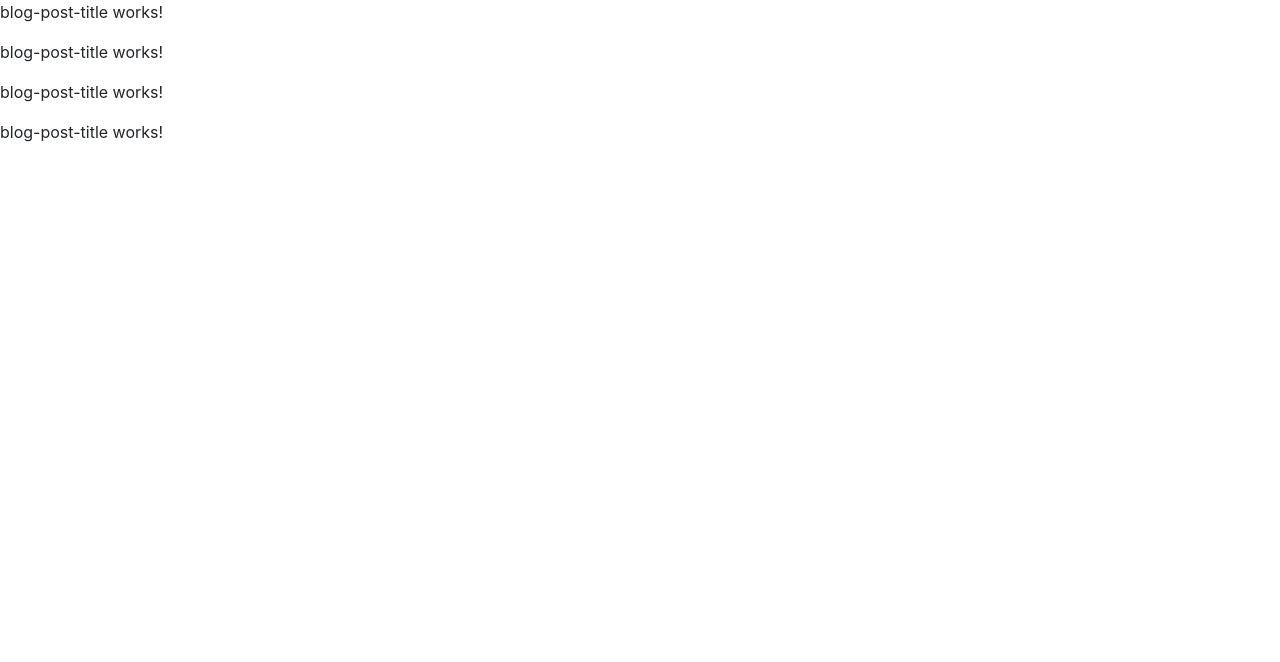
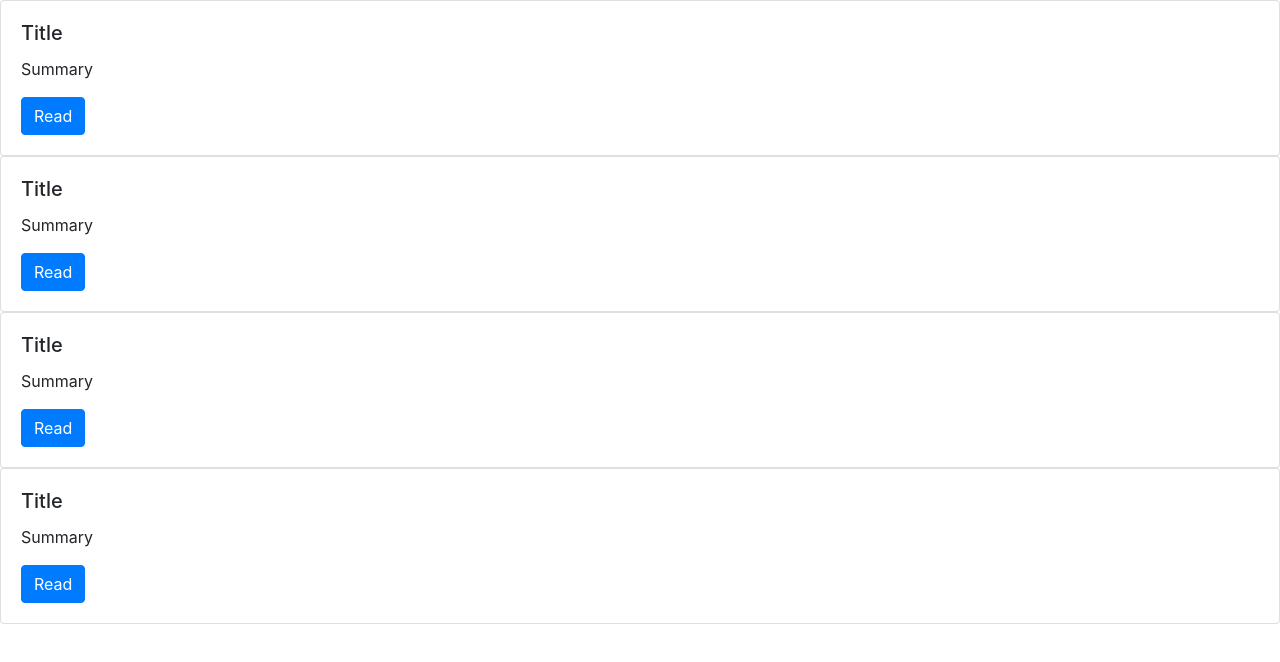
Before and after one commit to sabrina-32/AngularBlogApplication, an Angular app: page / in a window 1280 px wide. Shown: the top 662 px of the page. Built offline with nearby package versions, Linux system fonts and the light colour scheme.

Commit message:
card  added

```diff
--- a/src/app/blog-post-title/blog-post-title.component.html
+++ b/src/app/blog-post-title/blog-post-title.component.html
@@ -1 +1,8 @@
-<p>blog-post-title works!</p>
+<div class="card">
+    <div class="card-body">
+        <h5 class="card-title">Title</h5>
+        <p  class="card-text">Summary</p>
+        <a href="#"  class="btn  btn-primary">Read</a>
+
+    </div>
+</div>
```
